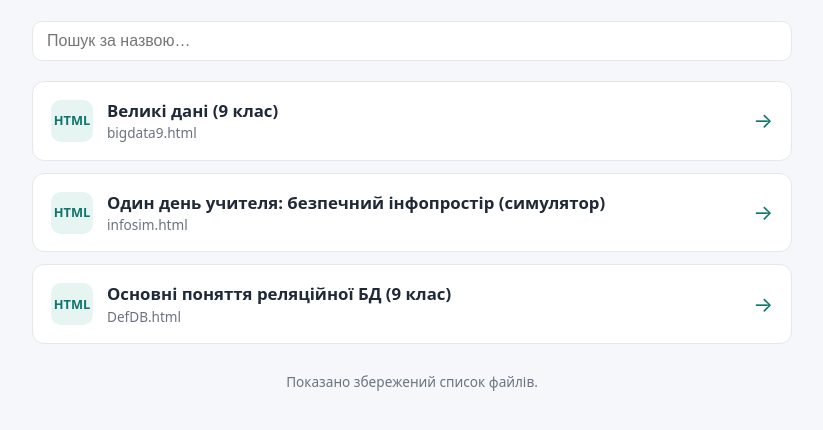
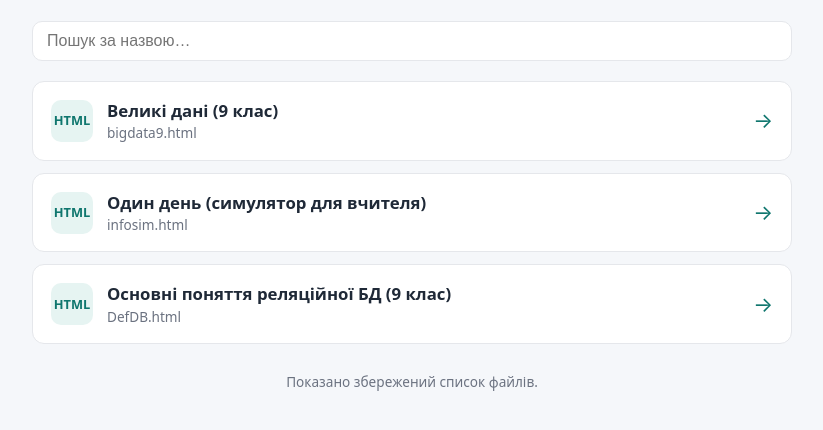
Before and after one commit to olgazar-ifo/interactives, a plain HTML site: page index.html in a window 1280 px wide. Shown: the part 106-536 px from the top of the page, without its empty margins (228-1051 px from the left). Drawn offline with Linux system fonts and the light colour scheme; no server answers.

Commit message:
Update index.html

```diff
--- a/index.html
+++ b/index.html
@@ -71,7 +71,7 @@ const REPO  = "interactives";
 const TITLES = {
   "DefDB.html":    "Основні поняття реляційної БД (9 клас)",
   "bigdata9.html": "Великі дані (9 клас)",
-  "infosim.html":  "Один день учителя: безпечний інфопростір (симулятор)"
+  "infosim.html":  "Один день (симулятор для вчителя)"
 };
 
 // Запасний список, якщо GitHub API недоступний
```
